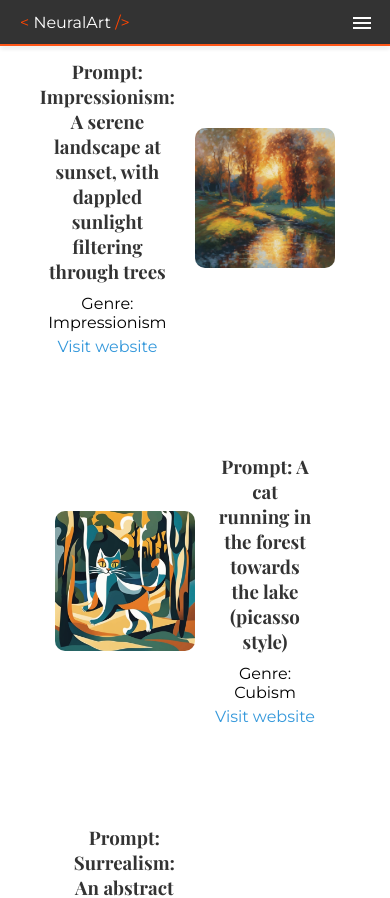
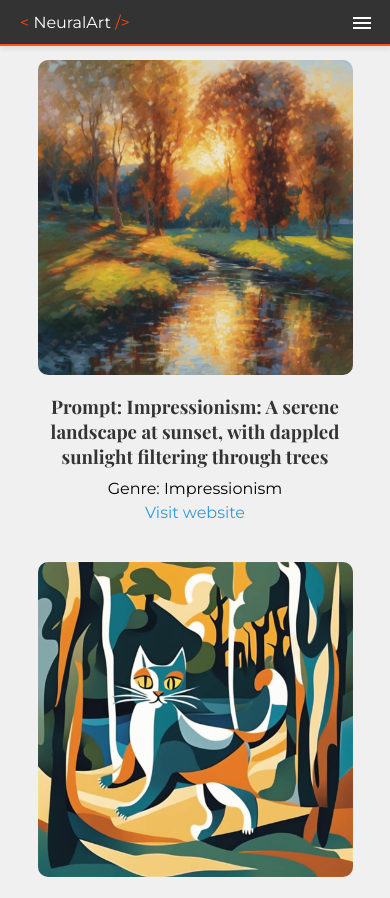
Before and after one commit to AndQK/art_gallery, a React (Create React App) app: page /gallery in a window 390 px wide. Shown: the top 898 px of the page. Built offline with nearby package versions, Linux system fonts and the light colour scheme.

Commit message:
feat: added a breakpoint to the gallery for a better experience on smaller screens

```diff
--- a/src/components/gallery/artwork.css
+++ b/src/components/gallery/artwork.css
@@ -46,3 +46,29 @@
 .artwork-details a:hover {
   text-decoration: underline;
 }
+
+/* Add a breakpoint for screens with a width under 740px */
+@media screen and (max-width: 700px) {
+  .artwork-item {
+    flex-direction: column;
+    width: 90%;
+    align-items: flex-start;
+  }
+
+  .artwork-item img {
+    width: 100%;
+    margin-bottom: 0px;
+  }
+
+  .artwork-item .artwork-details {
+    width: 100%;
+    padding: 0;
+  }
+  .artwork-item.left {
+    flex-direction: column;
+  }
+
+  .artwork-item.right {
+    flex-direction: column;
+  }
+}
--- a/src/pages/gallery.css
+++ b/src/pages/gallery.css
@@ -3,4 +3,6 @@
   flex-direction: column;
   align-items: center;
   padding: 20px;
+  margin-top: 40px;
+  background-color: #f0f0f0;
 }
```
